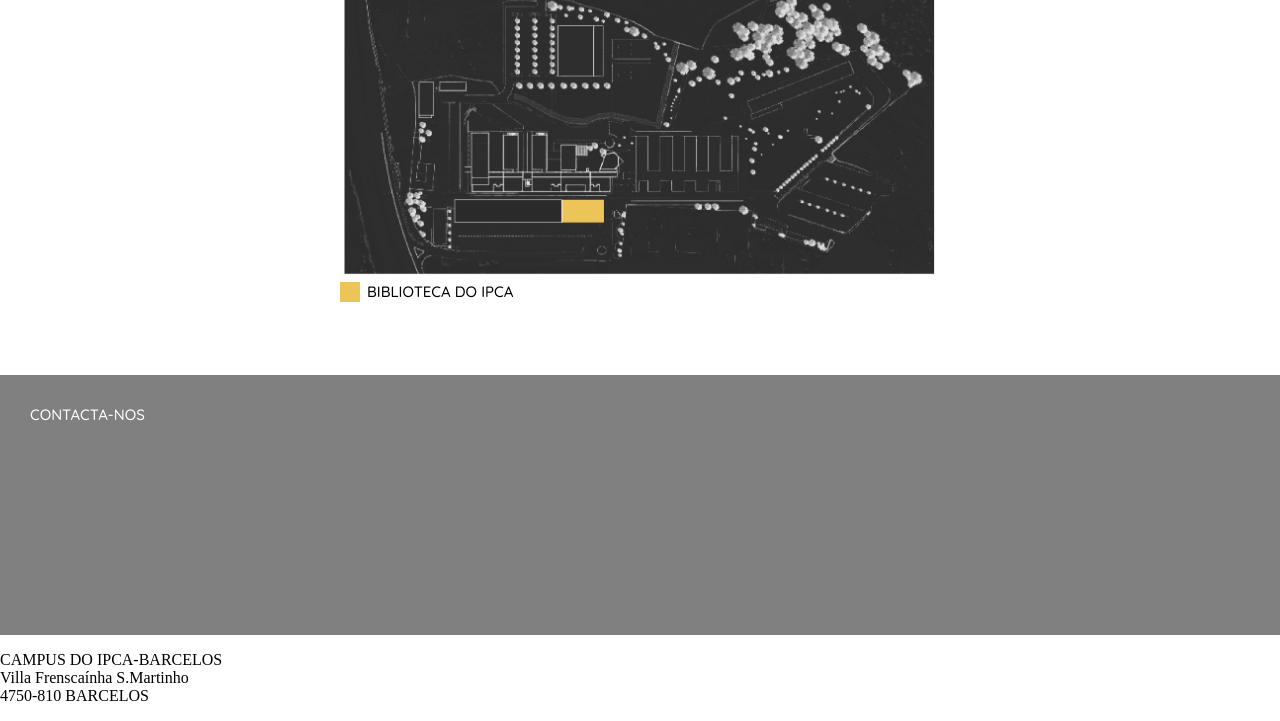
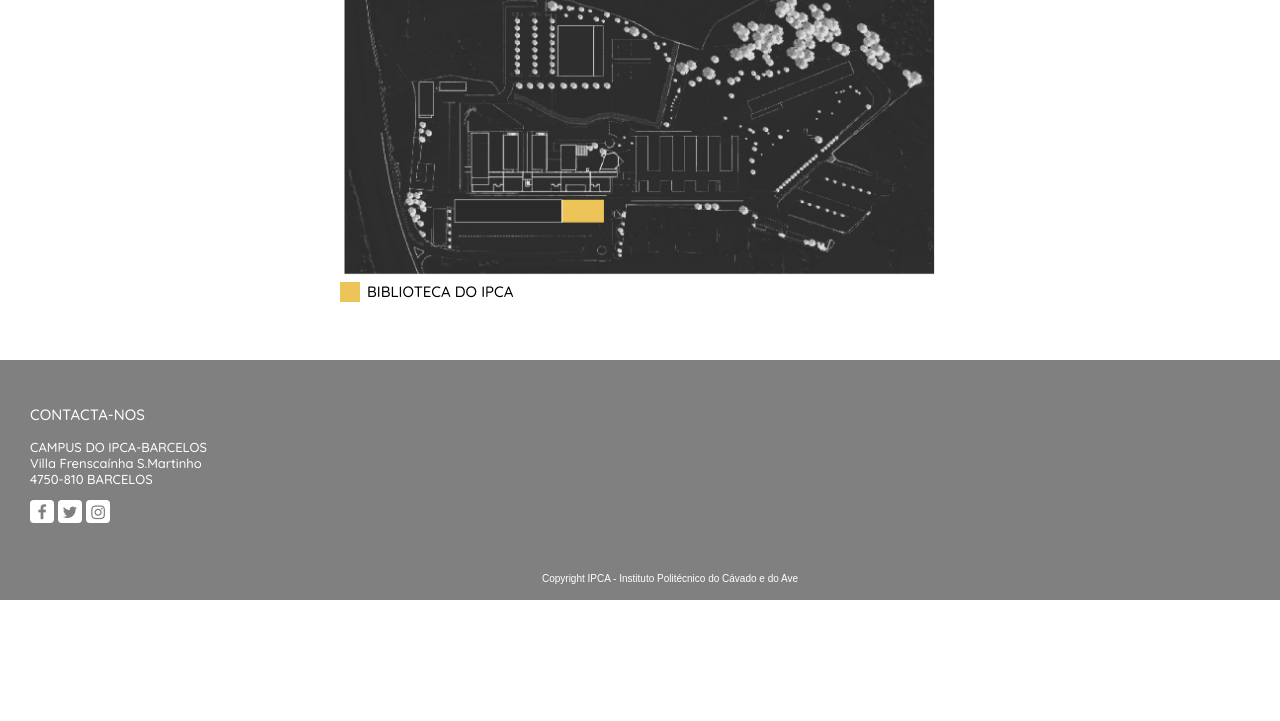
Before and after one commit to JorgeIPCA92/BibliotecaIPCA, a plain HTML site: page index.html in a window 1280 px wide. Shown: the part 982-1703 px from the top of the page. After the commit the page ends 1582 px from the top, so only its background shows below. Drawn offline with Linux system fonts and the light colour scheme.

Commit message:
footer en progreso

```diff
--- a/css/style.css
+++ b/css/style.css
@@ -223,13 +223,48 @@ header{
 }
 
 .contactanos {
-    font-family: 'Quicksand', sans-serif;
-    font-size: 15px;
     color:white;
     padding-left: 30px;
     padding-top:30px;
     background: grey;
     bottom: 0;
     width: 100%;
-    height: 230px;
+    height: 210px;
 }
+
+.contacta-footer {
+    font-family: 'Quicksand', sans-serif;
+    font-size: 15px;
+}
+
+.info-footer {
+    font-family: 'Quicksand', sans-serif;
+    font-size: 13px;
+}
+
+.fa {
+    font-size: 50px;
+    padding-top: 4px;
+    padding-left: 3px;
+    padding-right: 3px;
+    padding-bottom: 1px;
+    width: 18px;
+    height: 18px;
+    text-align: center;
+    text-decoration: none;
+    color: grey;
+    background: white;
+    border-radius: 16%;
+
+}
+
+.fa:hover {
+    opacity: 0.7;
+}
+
+.copyright {
+    font-size: 10px;
+    text-align: center;
+    padding-top: 40px;
+    font-family: sans-serif;
+}
--- a/index.html
+++ b/index.html
@@ -8,6 +8,7 @@
         <link rel="stylesheet" href="css/style.css">
         <link href="https://fonts.googleapis.com/css?family=Quicksand:500" rel="stylesheet">
         <link rel="stylesheet" href="css/fontello.css">
+        <link rel="stylesheet" href="https://cdnjs.cloudflare.com/ajax/libs/font-awesome/4.7.0/css/font-awesome.min.css">
     </head>
 
 <body>
@@ -60,9 +61,13 @@
         </div>
     </div>
 
-    <footer>
-        <p class="contactanos">CONTACTA-NOS</p>
-        <p>CAMPUS DO IPCA-BARCELOS<br>Villa Frenscaínha S.Martinho<br>4750-810 BARCELOS</p>
+    <footer  class="contactanos">
+        <p class="contacta-footer">CONTACTA-NOS</p>
+        <p class="info-footer">CAMPUS DO IPCA-BARCELOS<br>Villa Frenscaínha S.Martinho<br>4750-810 BARCELOS</p>
+        <a href="#" class="fa fa-facebook"></a>
+        <a href="#" class="fa fa-twitter"></a>
+        <a href="#" class="fa fa-instagram"></a>
+        <p class="copyright">Copyright IPCA - Instituto Politécnico do Cávado e do Ave</p>
     </footer>
 <script src="jquery-3.3.1.min.js"></script>
 <script src="script.js"></script>
```
